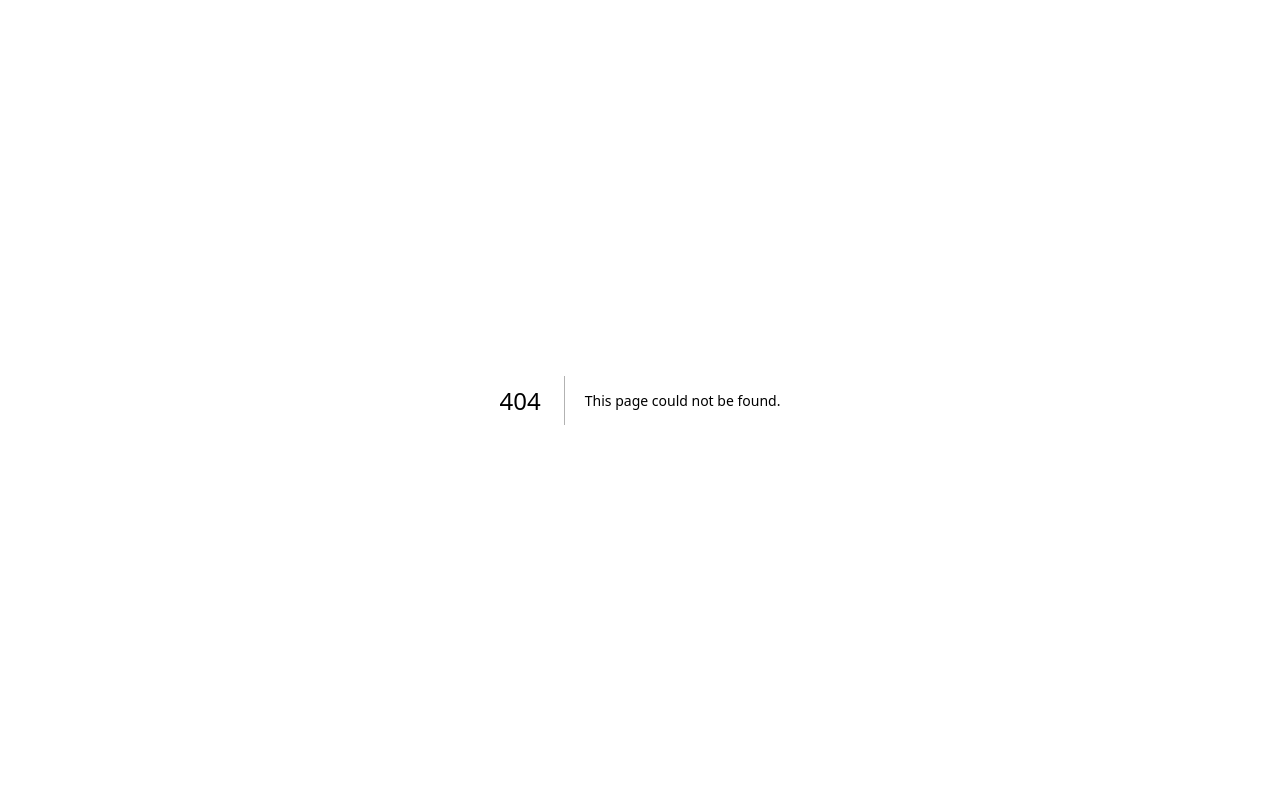
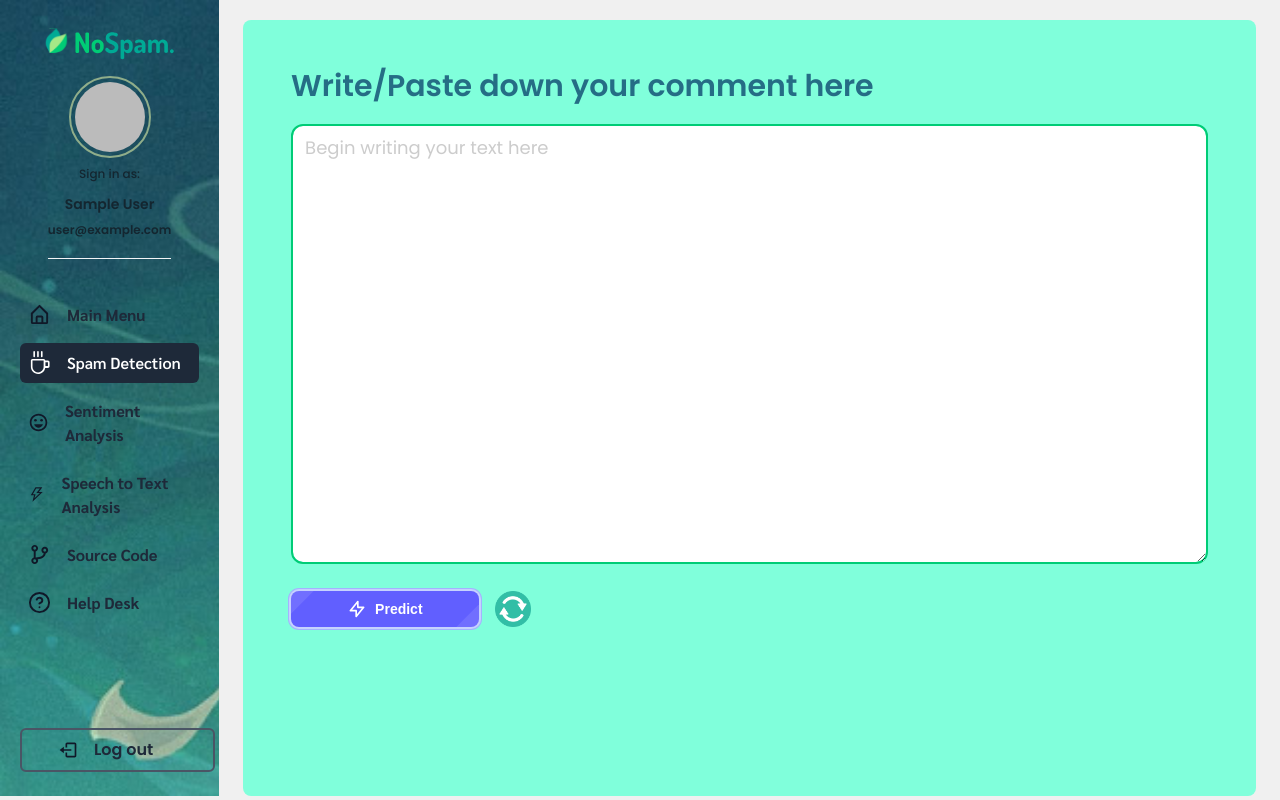
Before and after one commit to SayantanmPaul/migration-nospam, a Next.js app: page /space/spam-detection in a window 1280 px wide. Before the commit this address had no page. Built offline with nearby package versions, Linux system fonts and the light colour scheme; no server answers; sample sign-in values are in the browser's storage; a web font is replaced by a local one.

Commit message:
feat: axios config + spam detection implementation

```diff
--- /dev/null
+++ b/api/apiClient.ts
@@ -0,0 +1,50 @@
+import { SemtimentFormInput, SpamFormInput } from "@/types/types";
+import axios from "axios";
+
+const isDevMode = false;
+
+const BASE_URL = "http://localhost:8080";
+
+const PRODUCTION_URL = "https://nospam-server-migration.onrender.com";
+
+if (isDevMode) {
+  axios
+    .get(PRODUCTION_URL + "health")
+    .then((res) => {
+      if (res.status === 200) {
+        console.log("Server is up and running");
+      }
+    })
+    .catch((error) => {
+      console.error("Error pinging backend:", error);
+    });
+}
+
+export const axiosCLient = axios.create({
+  baseURL: isDevMode ? BASE_URL : PRODUCTION_URL,
+  timeout: 10000,
+  headers: {
+    "Content-Type": "application/json",
+  },
+  // withCredentials: true,
+});
+
+export const generateSpamEvaluation = async (data: SpamFormInput) => {
+  try {
+    const response = await axiosCLient.post("/api/predict-spam", data);
+    return response.data;
+  } catch (error) {
+    console.error("Error generating spam evaluation:", error);
+    throw error;
+  }
+};
+
+export const generateSentimentEvaluation = async (data: SemtimentFormInput) => {
+  try {
+    const response = await axiosCLient.post("/api/predict-sentiment", data);
+    return response.data;
+  } catch (error) {
+    console.error("Error generating sentiment evaluation:", error);
+    throw error;
+  }
+};
--- a/app/(console)/layout.tsx
+++ b/app/(console)/layout.tsx
@@ -18,6 +18,7 @@ import sidebarbg from "@/public/coverimages/background-blue.jpg";
 import Logo from "@/public/icons/nospamlogo.svg";
 import BoyCarsoul from "@/public/user-image/boyimage.png";
 import { DefaultSession, Session } from "next-auth";
+import { usePathname } from "next/navigation";
 
 type ExtendedSession = Session & {
   user?: {
@@ -116,6 +117,7 @@ const Sidebar = ({
   session: ExtendedSession;
   mobile?: boolean;
 }) => {
+  const pathname = usePathname();
   return (
     <div
       className={`${
@@ -133,21 +135,29 @@ const Sidebar = ({
         <Image src={Logo} alt="nospam" width={130} />
         <UserProfile session={session} />
         <div className={mobile ? "" : "p-5"}>
-          <NavLink href="" icon={BiHomeAlt} text="Main Menu" active />
           <NavLink
-            href="./spamdetect"
+            href="/space"
+            icon={BiHomeAlt}
+            text="Main Menu"
+            active={pathname === "/space"}
+          />
+          <NavLink
+            href="/space/spam-detection"
             icon={AiOutlineCoffee}
             text="Spam Detection"
+            active={pathname === "/space/spam-detection"}
           />
           <NavLink
-            href="./sentimentdetect"
+            href="/space/sentiment-detection"
             icon={MdSentimentVerySatisfied}
             text="Sentiment Analysis"
+            active={pathname === "/space/sentiment-detection"}
           />
           <NavLink
-            href="./speechdetect"
+            href="/space/speach-detection"
             icon={AiOutlineThunderbolt}
             text="Speech to Text Analysis"
+            active={pathname === "/space/speach-detection"}
           />
           <NavLink
             href="https://github.com/SayantanmPaul/nospam-web"
@@ -232,13 +242,6 @@ const SpaceLayout = ({ children }: { children: React.ReactNode }) => {
 
         {/* Desktop Layout */}
         <div className="flex flex-row w-screen overflow-hidden ">
-          {/* <Image
-            src={sidebarbg}
-            alt="background"
-            quality={100}
-            objectFit="cover"
-            className="lg:block hidden h-screen object-full overflow-hidden absolute opacity-80 z-0"
-          /> */}
           <Sidebar session={session} mobile={false} />
           <div className="w-full">{children}</div>
         </div>
--- a/app/(console)/space/page.tsx
+++ b/app/(console)/space/page.tsx
@@ -27,7 +27,7 @@ export default function Page() {
           >
             Check out our current projects
           </p>
-          <Link href={"spamdetect"}>
+          <Link href="/space/spam-detection">
             <button className="py-2">
               <span className="inline-flex items-center justify-center lg:px-5 px-3 py-1 text-base font-medium text-center text-indigo-100 border border-indigo-500 rounded-lg shadow-sm cursor-pointer hover:text-white bg-gradient-to-br from-purple-500 via-indigo-500 to-indigo-500">
                 <span className="absolute bottom-0 right-0 w-8 h-20 -mb-8 -mr-5 transition-all duration-300 ease-out transform rotate-45 translate-x-1 bg-white opacity-10 group-hover:translate-x-0"></span>
--- /dev/null
+++ b/app/(console)/space/spam-detection/page.tsx
@@ -0,0 +1,147 @@
+"use client";
+
+import { useState } from "react";
+import Image from "next/image";
+import refresh from "@/public/icons/refresh.png";
+import { AxiosError } from "axios";
+import { useSpamEvaluation } from "@/lib/react-query/queries";
+import { toast } from "sonner";
+import { SpamEvaluationResType } from "@/types/types";
+
+const SpamDetectPage = () => {
+  const [comment, setComment] = useState("");
+  const [result, setResult] = useState<SpamEvaluationResType | null>(null);
+  const [isLoading, setIsLoading] = useState(false);
+
+  const { mutateAsync: GenerateSpamEvaluation } = useSpamEvaluation();
+
+  const handleSubmit = async (e: React.FormEvent<HTMLFormElement>) => {
+    e.preventDefault();
+    if (!comment.trim()) {
+      toast.error("Please enter some text to analyze");
+      return;
+    }
+    setIsLoading(true);
+    try {
+      const response = await GenerateSpamEvaluation({ comment: comment });
+      setResult(response);
+    } catch (error) {
+      setResult(null);
+      if (error instanceof AxiosError) {
+        toast.error(error.response?.data.message, {
+          description: "Please try again",
+        });
+      } else {
+        toast.error("An unexpected error occurred", {
+          description: "Please try again",
+        });
+      }
+    } finally {
+      setIsLoading(false);
+    }
+  };
+
+  // to refresh to the main model
+  const handleRefresh = () => {
+    setComment("");
+    setResult(null);
+  };
+
+  return (
+    <div className="flex items-center justify-center lg:pt-5 pt-4">
+      <div className="greenbox md:mx-6 mx-4 w-[100%] h-[97vh] rounded-lg bg-[#80FFDB]">
+        <div className="flex flex-col lg:px-12 px-4 lg:pt-12 md:pt-8 pt-4 lg:gap-5 gap-2">
+          <div className="flex flex-row">
+            <p
+              className="lg:text-3xl md:text-2xl text-xl text-[#256D85] font-semibold tracking-tide lg:block md:block hidden"
+              style={{ fontFamily: "Poppins, sans-serif" }}
+            >
+              Write/
+            </p>
+            <p
+              className="lg:text-3xl md:text-2xl text-xl text-[#256D85] font-semibold tracking-tide lg:block md:block"
+              style={{ fontFamily: "Poppins, sans-serif" }}
+            >
+              Paste down your comment here
+            </p>
+          </div>
+
+          {/* input box */}
+          <form onSubmit={handleSubmit}>
+            <textarea
+              value={comment}
+              onChange={(e) => setComment(e.target.value)}
+              rows={15}
+              placeholder="Begin writing your text here"
+              style={{ fontFamily: "Poppins, sans-serif" }}
+              className="w-full rounded-xl border-[2px] border-solid border-[#00cc76] bg-white bg-clip-padding px-3 py-2 lg:text-lg text-sm transition ease-in-out focus:border-[#00CC76] focus:bg-white placeholder:opacity-50  focus:text-[#256D85] focus:outline-none"
+            />
+
+            {/* submit button */}
+            <div className="flex flex-row gap-4">
+              <button
+                type="submit"
+                className="py-5 lg:flex lg:justify-center flex-none"
+              >
+                <a
+                  href="#_"
+                  className="box-border relative z-0 inline-flex items-center justify-center w-auto px-8 py-2 overflow-hidden font-bold text-white transition-all duration-300 bg-indigo-500 rounded-lg cursor-pointer group ring-offset-2 ring-1 ring-indigo-300 ring-offset-indigo-200 hover:ring-offset-indigo-400 ease focus:outline-none"
+                >
+                  <span className="absolute bottom-0 right-0 w-8 h-20 -mb-8 -mr-5 transition-all duration-300 ease-out transform rotate-45 translate-x-1 bg-white opacity-10 group-hover:translate-x-0"></span>
+                  <span className="absolute top-0 left-0 w-20 h-8 -mt-1 -ml-12 transition-all duration-300 ease-out transform -rotate-45 -translate-x-1 bg-white opacity-10 group-hover:translate-x-0"></span>
+                  <span className="relative z-20 flex items-center lg:text-md md:text-sm text-xs lg:px-6">
+                    <svg
+                      className="relative w-5 h-5 mr-2 text-white"
+                      fill="none"
+                      stroke="currentColor"
+                      viewBox="0 0 24 24"
+                      xmlns="http://www.w3.org/2000/svg"
+                    >
+                      <path
+                        strokeLinecap="round"
+                        strokeLinejoin="round"
+                        strokeWidth="2"
+                        d="M13 10V3L4 14h7v7l9-11h-7z"
+                      ></path>
+                    </svg>
+                    {isLoading ? "Analyzing..." : "Predict"}
+                  </span>
+                </a>
+              </button>
+              <button onClick={handleRefresh}>
+                <Image
+                  src={refresh}
+                  alt="refresh"
+                  width={38}
+                  className="lg:w-9 w-8"
+                />
+              </button>
+            </div>
+          </form>
+          {result && (
+            <div className="mt-6 p-4 bg-white rounded-lg border-2 border-[#00CC76] font-semibold">
+              <h3
+                style={{ fontFamily: "Poppins, sans-serif" }}
+                className="text-xl font-bold text-[#256D85] mb-2"
+              >
+                Analysis Result
+              </h3>
+              <p className="text-lg mb-2">
+                Status:{" "}
+                <span
+                  className={`font-bold ${
+                    result.prediction ? "text-red-600" : "text-green-600"
+                  }`}
+                >
+                  {result.prediction ? "Spam text detected" : "Not Spam"}
+                </span>
+              </p>
+            </div>
+          )}
+        </div>
+      </div>
+    </div>
+  );
+};
+
+export default SpamDetectPage;
--- a/app/layout.tsx
+++ b/app/layout.tsx
@@ -12,6 +12,7 @@ import {
 } from "next/font/google";
 import "./globals.css";
 import { Toaster } from "sonner";
+import QueryProvider from "@/lib/QueryProvider";
 
 const barlow = Barlow({
   subsets: ["latin"],
@@ -75,12 +76,16 @@ export default function RootLayout({
     <html
       lang="en"
       className={`${barlow.variable} ${sarabun.variable} ${poppins.variable} ${fjalla.variable} ${gothic.variable} ${oswald.variable} ${caveat.variable} ${bebas.variable}`}
+      suppressHydrationWarning={true}
+      data-qb-installed={true}
     >
       <body className={` antialiased `}>
-        <Providers>
-          <Toaster />
-          {children}
-        </Providers>
+        <QueryProvider>
+          <Providers>
+            <Toaster />
+            {children}
+          </Providers>
+        </QueryProvider>
       </body>
     </html>
   );
--- /dev/null
+++ b/lib/QueryProvider.tsx
@@ -0,0 +1,14 @@
+"use client";
+import { QueryClient, QueryClientProvider } from "@tanstack/react-query";
+
+const queryClient = new QueryClient();
+
+export default function QueryProvider({
+  children,
+}: {
+  children: React.ReactNode;
+}) {
+  return (
+    <QueryClientProvider client={queryClient}>{children}</QueryClientProvider>
+  );
+}
--- /dev/null
+++ b/lib/react-query/queries.ts
@@ -0,0 +1,22 @@
+import {
+  generateSentimentEvaluation,
+  generateSpamEvaluation,
+} from "@/api/apiClient";
+import { useMutation } from "@tanstack/react-query";
+import { SemtimentFormInput, SpamFormInput } from "@/types/types";
+
+export const useSpamEvaluation = () => {
+  return useMutation({
+    mutationFn: (data: SpamFormInput) => {
+      return generateSpamEvaluation(data);
+    },
+  });
+};
+
+export const useSentimentEvaluation = () => {
+  return useMutation({
+    mutationFn: (data: SemtimentFormInput) => {
+      return generateSentimentEvaluation(data);
+    },
+  });
+};
--- a/package.json
+++ b/package.json
@@ -10,6 +10,8 @@
   },
   "dependencies": {
     "@headlessui/react": "^2.2.1",
+    "@tanstack/react-query": "^4.36.1",
+    "axios": "^1.8.4",
     "framer-motion": "^12.6.3",
     "next": "^15.2.4",
     "next-auth": "^4.24.11",
--- /dev/null
+++ b/types/types.ts
@@ -0,0 +1,10 @@
+export interface SpamFormInput {
+  comment: string;
+}
+export interface SemtimentFormInput {
+  comment: string;
+}
+export interface SpamEvaluationResType {
+  prediction: boolean;
+  processed_text: number;
+}
```
Also changed, not shown: public/icons/refresh.png (added), 1 other file (tests, documents, lock files or other folders).
